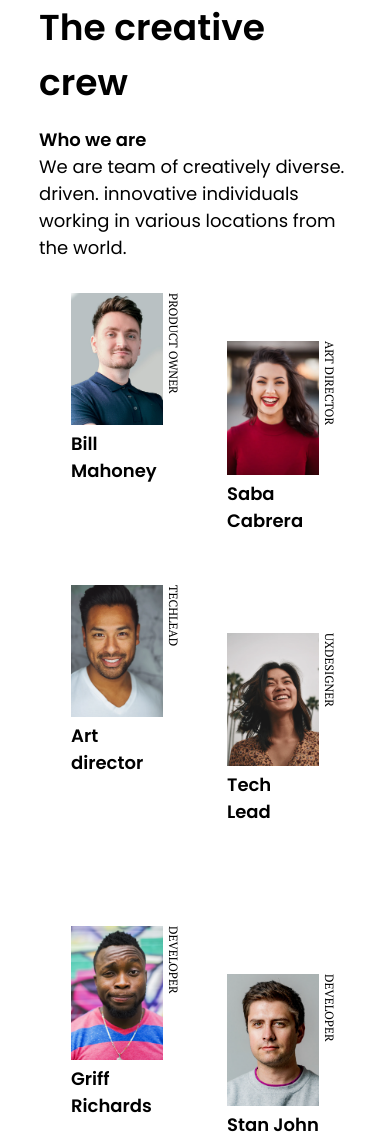
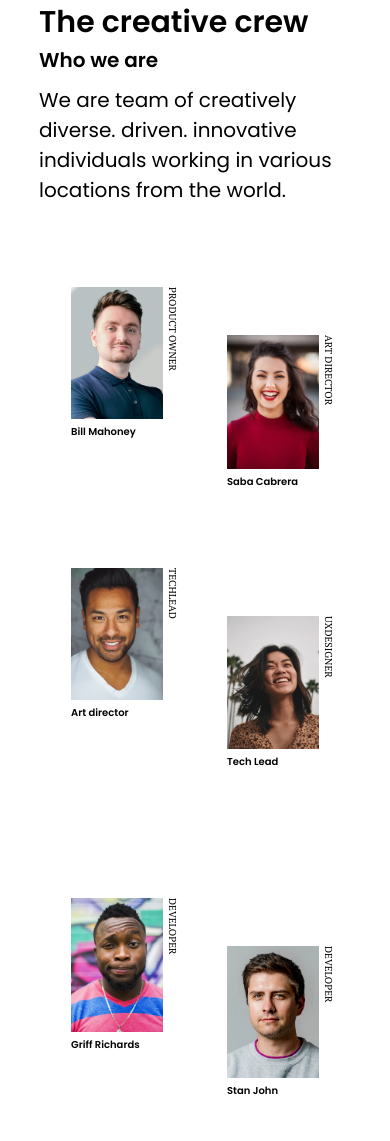
Before and after one commit to lanre-waju/the-team-challenge, a plain HTML site: page index.html in a window 390 px wide. Shown: the top 1141 px of the page. Drawn offline with Linux system fonts and the light colour scheme.

Commit message:
modified files

```diff
--- a/styles.css
+++ b/styles.css
@@ -3,6 +3,10 @@
     margin: 0;
     padding: 0;
     box-sizing: border-box;
+}
+
+html {
+    font-size: 62.5%;
 }
 
 body {
@@ -29,14 +33,14 @@ img {
 h1 {
     width: 50%;
     font-weight: 700;
-    font-size: 2.25rem;
+    font-size: 3rem;
     margin-right: 4em;
     display: block;
 }
 
 .content-p {
     width: 50%;
-    font-size: 1.125rem;
+    font-size: 2rem;
     text-align: left;
 }
 
@@ -58,7 +62,7 @@ h1 {
 
 .members p {
     font-family: "Poppins", sans-serif;
-    font-size: 1.125rem;
+    font-size: 2rem;
     font-weight: 600;
 }
 
@@ -66,7 +70,7 @@ span {
     position: absolute;
     writing-mode: vertical-lr;
     font-family: "PT Serif", serif;
-    font-size: 0.75rem;
+    font-size: 1rem;
     font-weight: 500;
     padding-left: 0.25em;
     text-transform: uppercase;
@@ -89,16 +93,22 @@ footer {
     h1 {
         width: 100%;
         text-align: left;
-        margin-bottom: 1rem;
     }
     .content-p {
         width: 100%;
+        margin-bottom: 5rem;
+    }
+    .headline-p {
+        margin-bottom: 1rem;
     }
     .container {
         width: 100%;
         display: grid;
         grid-template-columns: 1fr 1fr;
         grid-template-rows: 1fr 1fr 1fr;
+    }
+    .members p {
+        font-size: 1rem;
     }
     .member4 {
         padding: 5em 2em 0 2em;
@@ -111,4 +121,7 @@ footer {
     span {
         display: inline;
     }
+    footer {
+        margin-top: 5rem;
+    }
 }
```
